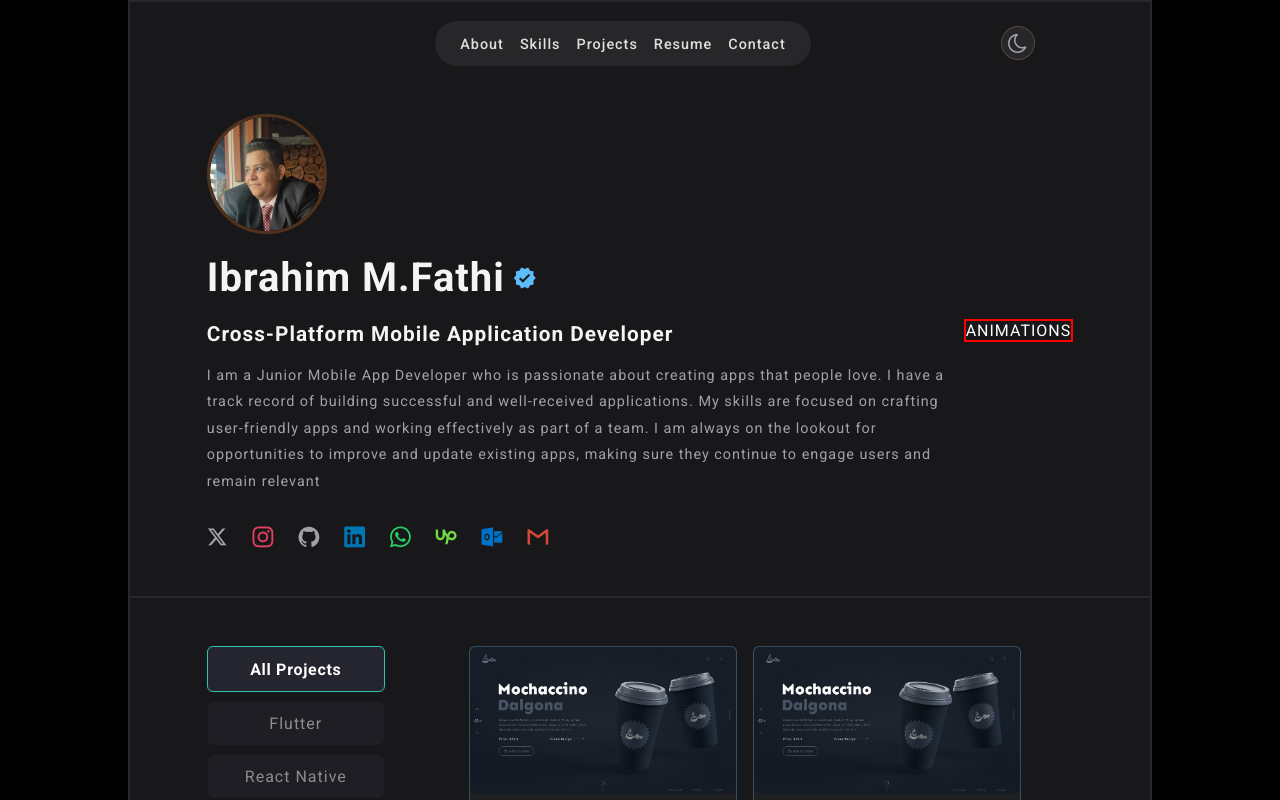
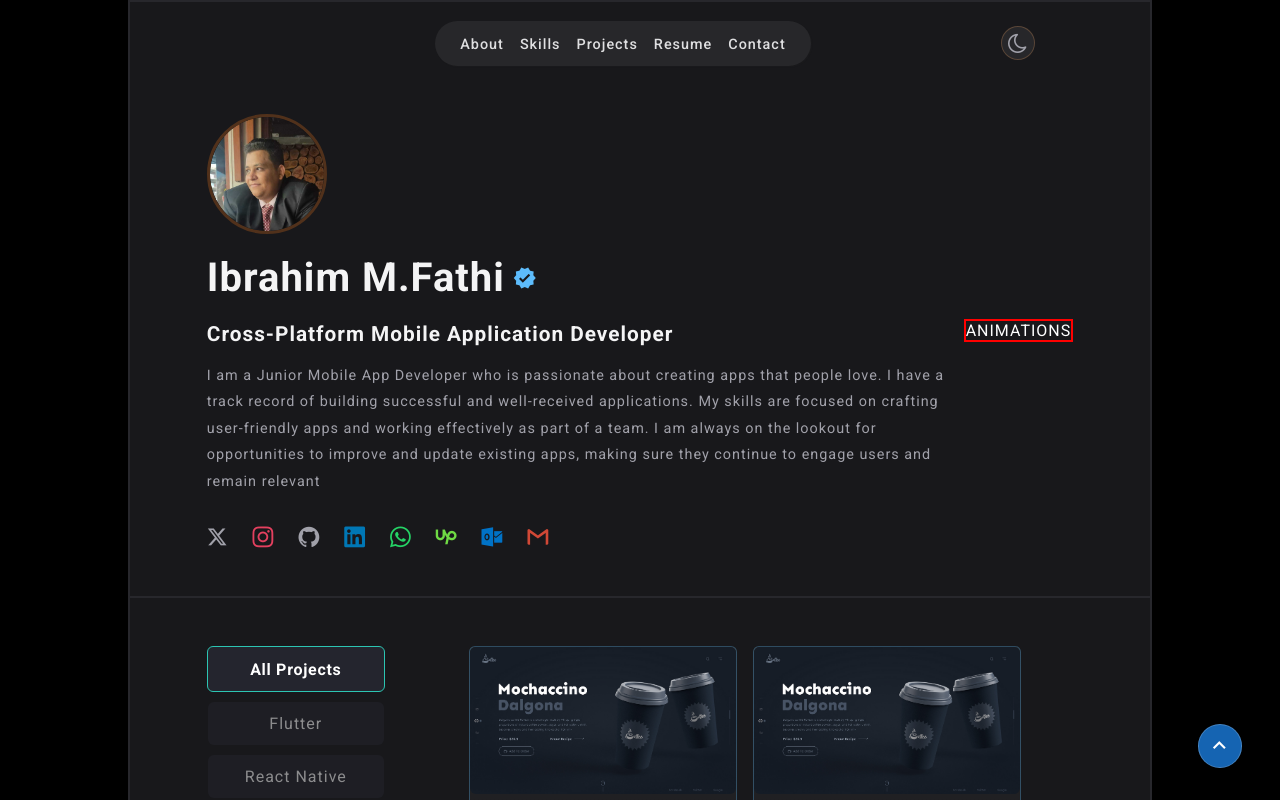
Before and after one commit to Ibrahimfathi96/Portfolio, a React (Vite) app: page / in a window 1280 px wide. Shown: the top 800 px of the page. Built offline with nearby package versions, Linux system fonts and the light colour scheme.

Commit message:
Scroll bar & ScrollToUp Btn

```diff
--- a/src/App.jsx
+++ b/src/App.jsx
@@ -6,7 +6,7 @@ import Footer from "./components/5-footer/Footer";
 
 function App() {
   return (
-    <div className="container">
+    <div id="up" className="container">
       <Header />
       <Hero />
       <div className="divider" />
@@ -15,6 +15,9 @@ function App() {
       <Contact />
       <div className="divider" />
       <Footer />
+      <a href="#up">
+        <button className="icon-keyboard_arrow_up scroll-to-top"></button>
+      </a>
     </div>
   );
 }
--- a/src/index.css
+++ b/src/index.css
@@ -3,10 +3,8 @@
 html {
   font-family: "Roboto", sans-serif;
   letter-spacing: 1px;
-}
-
-html {
   box-sizing: border-box;
+  scroll-behavior: smooth;
 }
 
 *,
@@ -90,10 +88,60 @@ button:active {
   scale: 0.8;
 }
 
+.scroll-to-top {
+  background-color: rgba(25, 118, 210, 0.85);
+  height: 2.6rem;
+  width: 2.6rem;
+  border-radius: 50%;
+  position: fixed;
+  bottom: 2rem;
+  right: 3%;
+  text-align: center;
+  font-size: 1.6rem;
+  border: 1px solid rgba(255, 255, 255, 0.2);
+  color: #fff;
+}
+
+.scroll-to-top:hover {
+  background-color: rgb(25, 118, 210);
+}
+
+/*Scroll Bar Styling*/
+::-webkit-scrollbar {
+  width: 0.8rem;
+}
+
+::-webkit-scrollbar-track {
+  border: 7px solid #292c3b;
+  box-shadow: inset 0 0 2.5px 2px rgba(0, 0, 0, 0.5);
+  border-radius: 8px;
+}
+
+::-webkit-scrollbar-thumb {
+  background: #888;
+  border-radius: 8px;
+}
+
+::-webkit-scrollbar-thumb:hover {
+  background: #555;
+}
+
+/* for Firefox */
+html {
+  scrollbar-color: #9e4673 #3d4a59;
+}
+
+/*Responsive*/
 @media (max-width: 600px) {
   .container {
     width: 96%;
     padding: 0 var(--container-padding);
+  }
+  .scroll-to-top {
+    opacity: 0.6;
+    height: 2rem;
+    width: 2rem;
+    font-size: 0.8;
   }
 }
 
```
